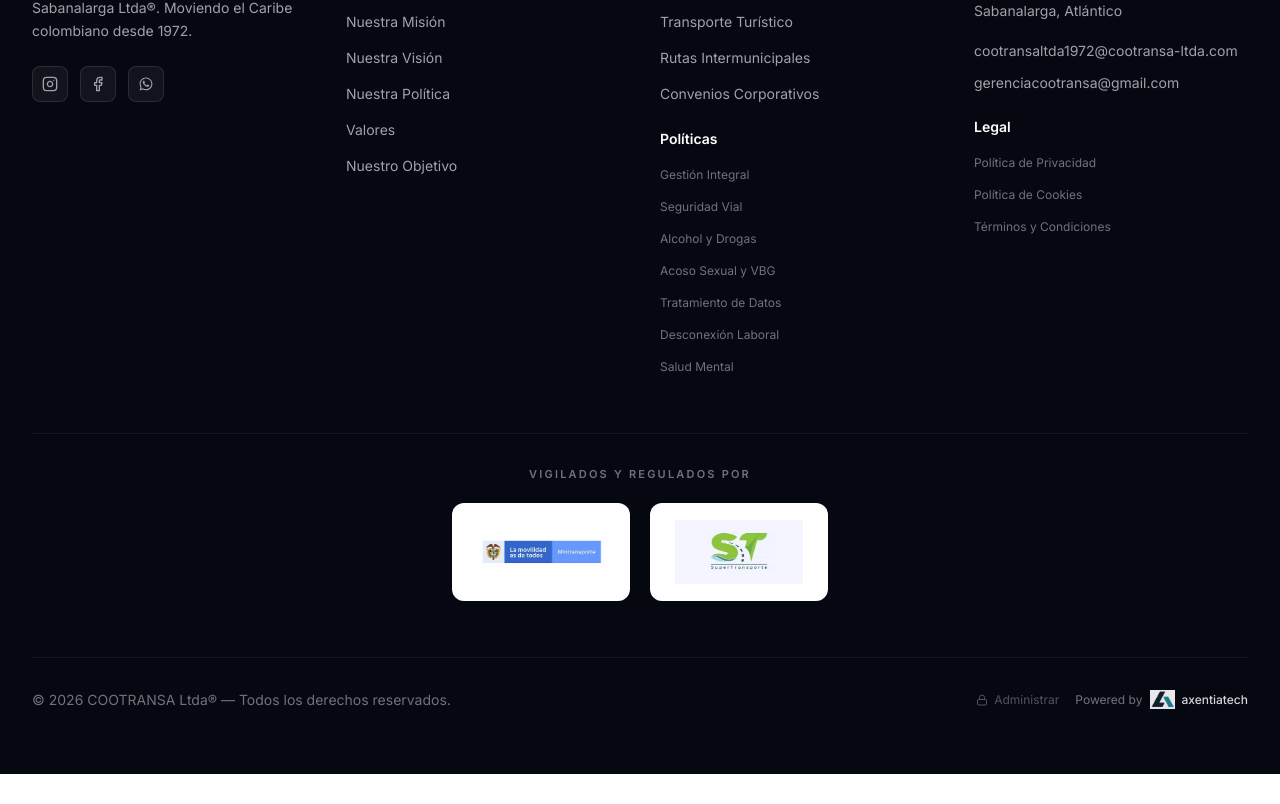
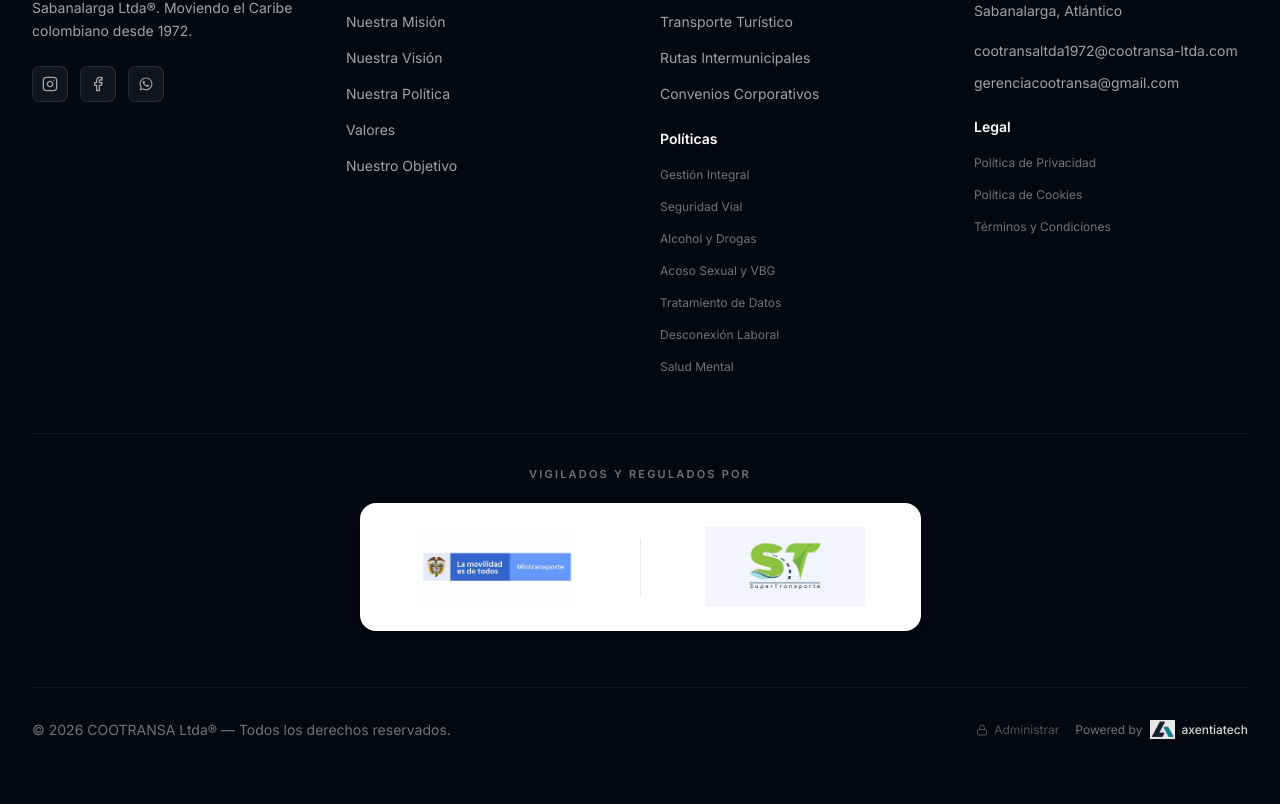
Before and after one commit to habid8374/cootransa, a React (Vite) app: page /blog in a window 1280 px wide. Shown: the part 868-1672 px from the top of the page. Before the commit the page ends 1642 px from the top, so only its background shows below. Built offline with nearby package versions, Linux system fonts and the light colour scheme; no server answers; the database is empty.

Commit message:
style: logos de entes de control mas grandes en un solo contenedor limpio

```diff
--- a/src/components/Footer.tsx
+++ b/src/components/Footer.tsx
@@ -69,14 +69,15 @@ export default function Footer() {
         </div>
         <div className="mt-14 pt-8 border-t border-white/5">
           <p className="text-center text-[11px] font-semibold uppercase tracking-[0.2em] text-zinc-500 mb-5">Vigilados y regulados por</p>
-          <div className="flex flex-wrap items-center justify-center gap-5">
+          <div className="mx-auto w-fit max-w-full bg-white rounded-2xl shadow-xl px-8 sm:px-14 py-6 flex flex-wrap items-center justify-center gap-x-12 sm:gap-x-16 gap-y-6">
             <a href="https://mintransporte.gov.co/" target="_blank" rel="noopener noreferrer" title="Ministerio de Transporte"
-              className="flex items-center px-6 py-4 rounded-xl bg-white border border-white/10 hover:border-green-400/50 hover:shadow-lg transition-all">
-              <img src="/logo-mintransporte.webp" alt="Ministerio de Transporte de Colombia" className="h-14 sm:h-16 w-auto object-contain" loading="lazy" />
+              className="flex items-center transition-transform hover:scale-105">
+              <img src="/logo-mintransporte.webp" alt="Ministerio de Transporte de Colombia" className="h-16 sm:h-20 w-auto object-contain" loading="lazy" />
             </a>
+            <span className="hidden sm:block w-px h-14 bg-gray-200" />
             <a href="https://www.supertransporte.gov.co/" target="_blank" rel="noopener noreferrer" title="Superintendencia de Transporte"
-              className="flex items-center px-6 py-4 rounded-xl bg-white border border-white/10 hover:border-green-400/50 hover:shadow-lg transition-all">
-              <img src="/logo-supertransporte.webp" alt="Superintendencia de Transporte" className="h-14 sm:h-16 w-auto object-contain" loading="lazy" />
+              className="flex items-center transition-transform hover:scale-105">
+              <img src="/logo-supertransporte.webp" alt="Superintendencia de Transporte" className="h-16 sm:h-20 w-auto object-contain" loading="lazy" />
             </a>
           </div>
         </div>
```
